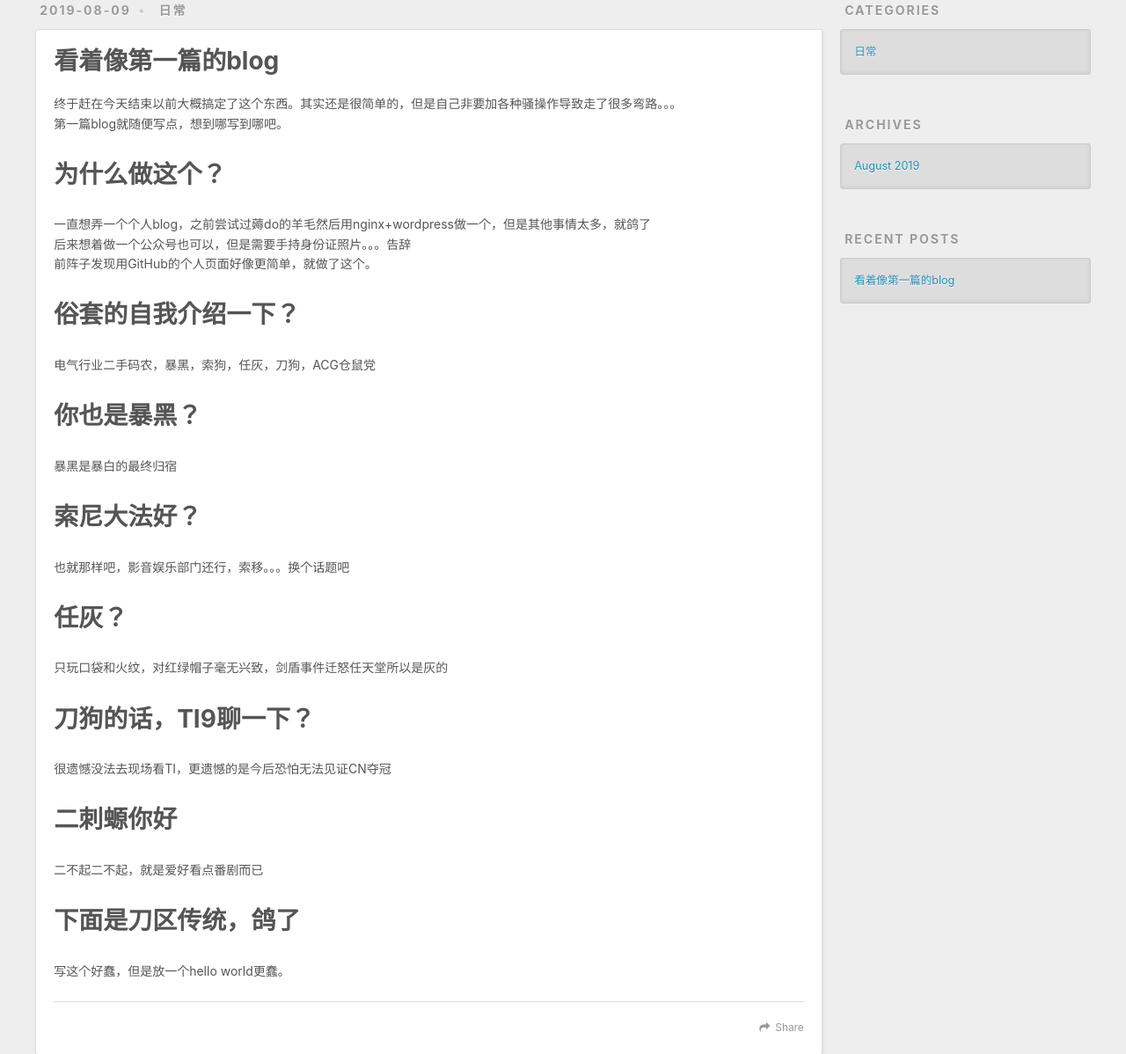
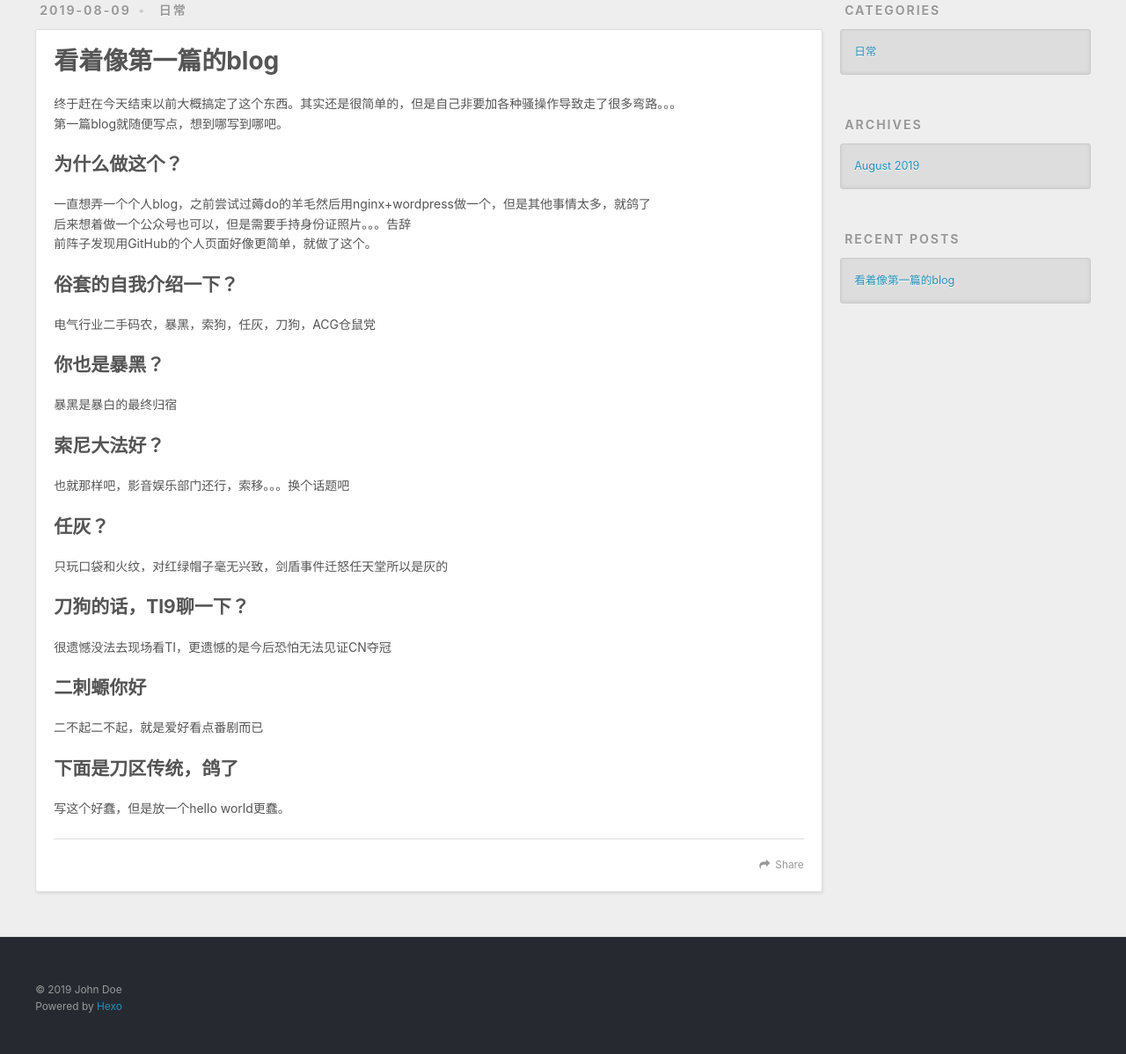
Before and after one commit to DpRay125/DpRay125.github.io, a plain HTML site: page 2019/08/09/my-first-blog/index.html in a window 1280 px wide. Shown: the part 346-1544 px from the top of the page at 88% size. Drawn offline with nearby package versions, Linux system fonts and the light colour scheme.

Commit message:
Site updated: 2019-08-09 21:36:18

```diff
--- a/2019/08/09/my-first-blog/index.html
+++ b/2019/08/09/my-first-blog/index.html
@@ -14,7 +14,7 @@
 <meta property="og:site_name" content="Hexo">
 <meta property="og:description" content="终于赶在今天结束以前大概搞定了这个东西。其实还是很简单的，但是自己非要加各种骚操作导致走了很多弯路。。。第一篇blog就随便写点，想到哪写到哪吧。 为什么做这个？一直想弄一个个人blog，之前尝试过薅do的羊毛然后用nginx+wordpress做一个，但是其他事情太多，就鸽了后来想着做一个公众号也可以，但是需要手持身份证照片。。。告辞前阵子发现用GitHub的个人页面好像更简单，就做了这个。 俗">
 <meta property="og:locale" content="en">
-<meta property="og:updated_time" content="2019-08-09T13:33:38.749Z">
+<meta property="og:updated_time" content="2019-08-09T13:36:08.487Z">
 <meta name="twitter:card" content="summary">
 <meta name="twitter:title" content="看着像第一篇的blog">
 <meta name="twitter:description" content="终于赶在今天结束以前大概搞定了这个东西。其实还是很简单的，但是自己非要加各种骚操作导致走了很多弯路。。。第一篇blog就随便写点，想到哪写到哪吧。 为什么做这个？一直想弄一个个人blog，之前尝试过薅do的羊毛然后用nginx+wordpress做一个，但是其他事情太多，就鸽了后来想着做一个公众号也可以，但是需要手持身份证照片。。。告辞前阵子发现用GitHub的个人页面好像更简单，就做了这个。 俗">
@@ -91,19 +91,19 @@
     <div class="article-entry" itemprop="articleBody">
 
         <p>终于赶在今天结束以前大概搞定了这个东西。其实还是很简单的，但是自己非要加各种骚操作导致走了很多弯路。。。<br>第一篇blog就随便写点，想到哪写到哪吧。</p>
-<h1 id="为什么做这个？"><a href="#为什么做这个？" class="headerlink" title="为什么做这个？"></a>为什么做这个？</h1><p>一直想弄一个个人blog，之前尝试过薅do的羊毛然后用nginx+wordpress做一个，但是其他事情太多，就鸽了<br>后来想着做一个公众号也可以，但是需要手持身份证照片。。。告辞<br>前阵子发现用GitHub的个人页面好像更简单，就做了这个。</p>
-<h1 id="俗套的自我介绍一下？"><a href="#俗套的自我介绍一下？" class="headerlink" title="俗套的自我介绍一下？"></a>俗套的自我介绍一下？</h1><p>电气行业二手码农，暴黑，索狗，任灰，刀狗，ACG仓鼠党</p>
-<h1 id="你也是暴黑？"><a href="#你也是暴黑？" class="headerlink" title="你也是暴黑？"></a>你也是暴黑？</h1><p>暴黑是暴白的最终归宿</p>
-<h1 id="索尼大法好？"><a href="#索尼大法好？" class="headerlink" title="索尼大法好？"></a>索尼大法好？</h1><p>也就那样吧，影音娱乐部门还行，索移。。。换个话题吧</p>
-<h1 id="任灰？"><a href="#任灰？" class="headerlink" title="任灰？"></a>任灰？</h1><p>只玩口袋和火纹，对红绿帽子毫无兴致，剑盾事件迁怒任天堂所以是灰的</p>
-<h1 id="刀狗的话，TI9聊一下？"><a href="#刀狗的话，TI9聊一下？" class="headerlink" title="刀狗的话，TI9聊一下？"></a>刀狗的话，TI9聊一下？</h1><p>很遗憾没法去现场看TI，更遗憾的是今后恐怕无法见证CN夺冠</p>
-<h1 id="二刺螈你好"><a href="#二刺螈你好" class="headerlink" title="二刺螈你好"></a>二刺螈你好</h1><p>二不起二不起，就是爱好看点番剧而已</p>
-<h1 id="下面是刀区传统，鸽了"><a href="#下面是刀区传统，鸽了" class="headerlink" title="下面是刀区传统，鸽了"></a>下面是刀区传统，鸽了</h1><p>写这个好蠢，但是放一个hello world更蠢。</p>
+<h2 id="为什么做这个？"><a href="#为什么做这个？" class="headerlink" title="为什么做这个？"></a>为什么做这个？</h2><p>一直想弄一个个人blog，之前尝试过薅do的羊毛然后用nginx+wordpress做一个，但是其他事情太多，就鸽了<br>后来想着做一个公众号也可以，但是需要手持身份证照片。。。告辞<br>前阵子发现用GitHub的个人页面好像更简单，就做了这个。</p>
+<h2 id="俗套的自我介绍一下？"><a href="#俗套的自我介绍一下？" class="headerlink" title="俗套的自我介绍一下？"></a>俗套的自我介绍一下？</h2><p>电气行业二手码农，暴黑，索狗，任灰，刀狗，ACG仓鼠党</p>
+<h2 id="你也是暴黑？"><a href="#你也是暴黑？" class="headerlink" title="你也是暴黑？"></a>你也是暴黑？</h2><p>暴黑是暴白的最终归宿</p>
+<h2 id="索尼大法好？"><a href="#索尼大法好？" class="headerlink" title="索尼大法好？"></a>索尼大法好？</h2><p>也就那样吧，影音娱乐部门还行，索移。。。换个话题吧</p>
+<h2 id="任灰？"><a href="#任灰？" class="headerlink" title="任灰？"></a>任灰？</h2><p>只玩口袋和火纹，对红绿帽子毫无兴致，剑盾事件迁怒任天堂所以是灰的</p>
+<h2 id="刀狗的话，TI9聊一下？"><a href="#刀狗的话，TI9聊一下？" class="headerlink" title="刀狗的话，TI9聊一下？"></a>刀狗的话，TI9聊一下？</h2><p>很遗憾没法去现场看TI，更遗憾的是今后恐怕无法见证CN夺冠</p>
+<h2 id="二刺螈你好"><a href="#二刺螈你好" class="headerlink" title="二刺螈你好"></a>二刺螈你好</h2><p>二不起二不起，就是爱好看点番剧而已</p>
+<h2 id="下面是刀区传统，鸽了"><a href="#下面是刀区传统，鸽了" class="headerlink" title="下面是刀区传统，鸽了"></a>下面是刀区传统，鸽了</h2><p>写这个好蠢，但是放一个hello world更蠢。</p>
 
 
     </div>
     <footer class="article-footer">
-      <a data-url="http://yoursite.com/2019/08/09/my-first-blog/" data-id="cjz45ihhc0000ygtysbc9vmtl" class="article-share-link">Share</a>
+      <a data-url="http://yoursite.com/2019/08/09/my-first-blog/" data-id="cjz45lowb0000ostybdmxppcv" class="article-share-link">Share</a>
 
 
     </footer>
```
Also changed, not shown: index.html (+9 -9 lines).
